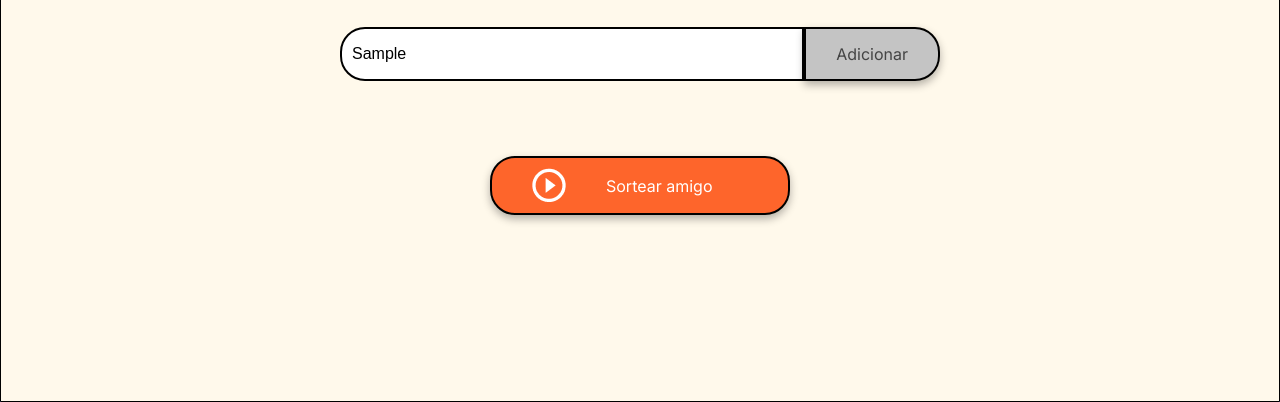
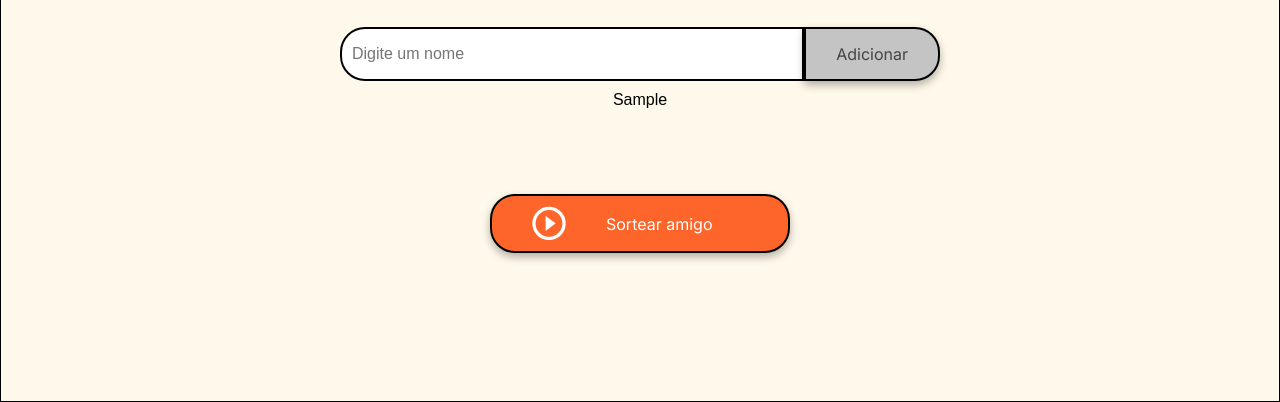
Before and after one commit to alison-vinicius/desafio-amigo-secreto-one-t8, a plain HTML site: page index.html in a window 1280 px wide. Both pictures are taken after typing "Sample" into the empty fields and a click on the button "Adicionar". Shown: the part 398-800 px from the top of the page. Drawn offline with Linux system fonts and the light colour scheme.

Commit message:
versão final

```diff
--- a/app.js
+++ b/app.js
@@ -1 +1,29 @@
-//O principal objetivo deste desafio é fortalecer suas habilidades em lógica de programação. Aqui você deverá desenvolver a lógica para resolver o problema.
+let amigos = []
+
+function adicionarAmigo(){
+    let amigo = document.querySelector('input').value
+    let lista = document.getElementsByClassName('listaDeAmigos')[0]
+    let paragrafo = document.createElement('p')
+
+    if (amigo.trim() !== ""){
+        amigos.push(amigo)
+        paragrafo.textContent = amigo
+        lista.appendChild(paragrafo)
+        document.querySelector('input').value = ""
+    } else{
+        alert("insira um nome válido")
+    }
+
+
+    console.log(amigos)
+}
+
+
+function sortearAmigo(){
+    let indice = Math.floor(Math.random() * amigos.length);
+    let lista = document.getElementsByClassName('listaDeAmigos')[0]
+    let mensagemAmigoSecreto = `<p style="color: green; font-weight: bold;">o amigo secreto sorteado é ${amigos[indice]}`
+    lista.innerHTML = mensagemAmigoSecreto
+
+    amigos = []
+}
--- a/index.html
+++ b/index.html
@@ -24,6 +24,11 @@
                 <button class="button-add" onclick="adicionarAmigo()">Adicionar</button>
             </div>
 
+            <div class="listaDeAmigos">
+
+
+            </div>
+
             <ul id="listaAmigos" class="name-list" aria-labelledby="listaAmigos" role="list"></ul>
             <ul id="resultado" class="result-list" aria-live="polite"></ul>
 
@@ -33,6 +38,8 @@
                     Sortear amigo
                 </button>
             </div>
+
+
         </section>
     </main>
 
--- a/style.css
+++ b/style.css
@@ -160,3 +160,8 @@ ul {
 .button-draw:hover {
     background-color: var(--color-button-hover);
 }
+
+.listaDeAmigos p{
+    margin: 10px;
+    font-family: "Arial", "Helvetica", sans-serif;
+}
```
